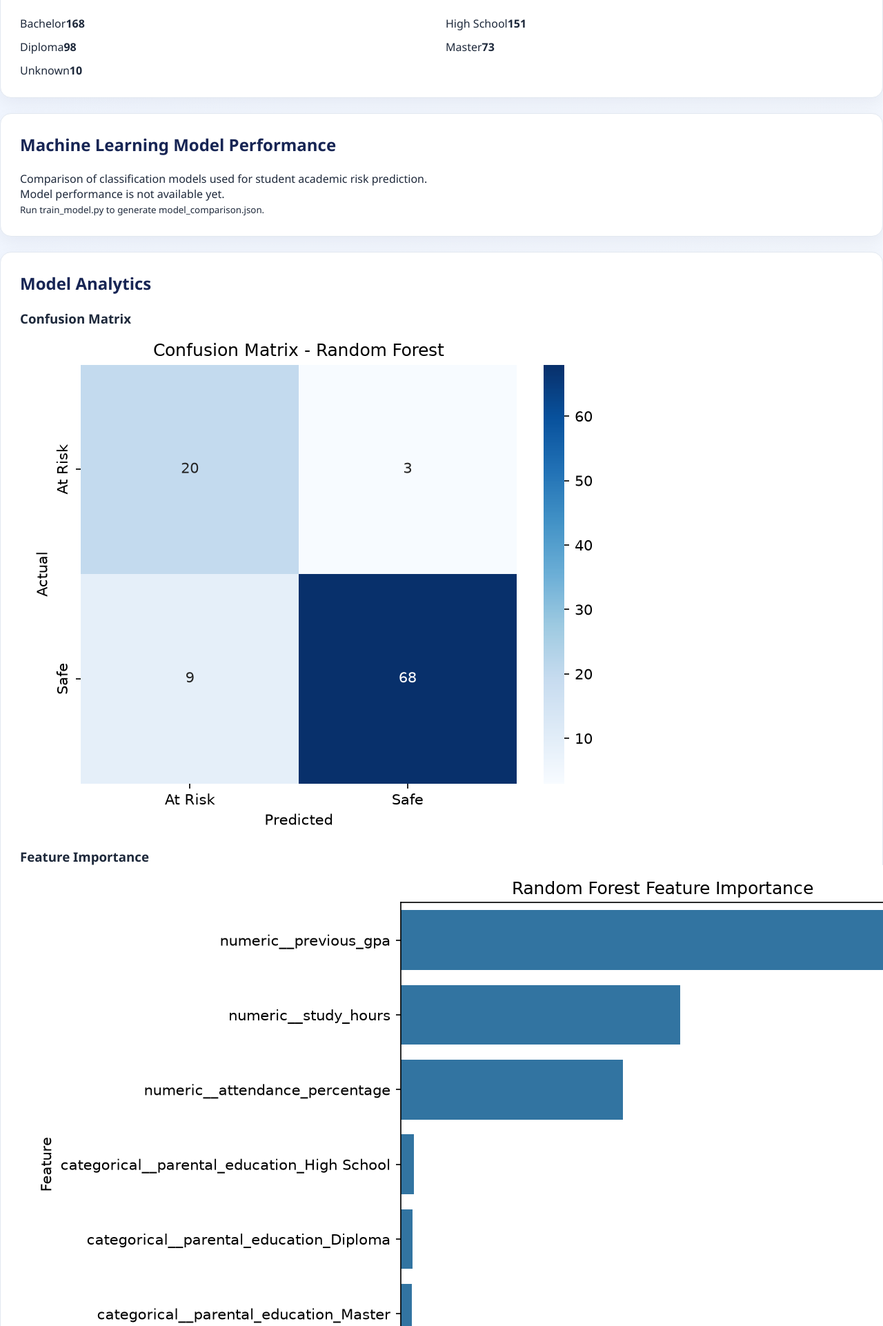
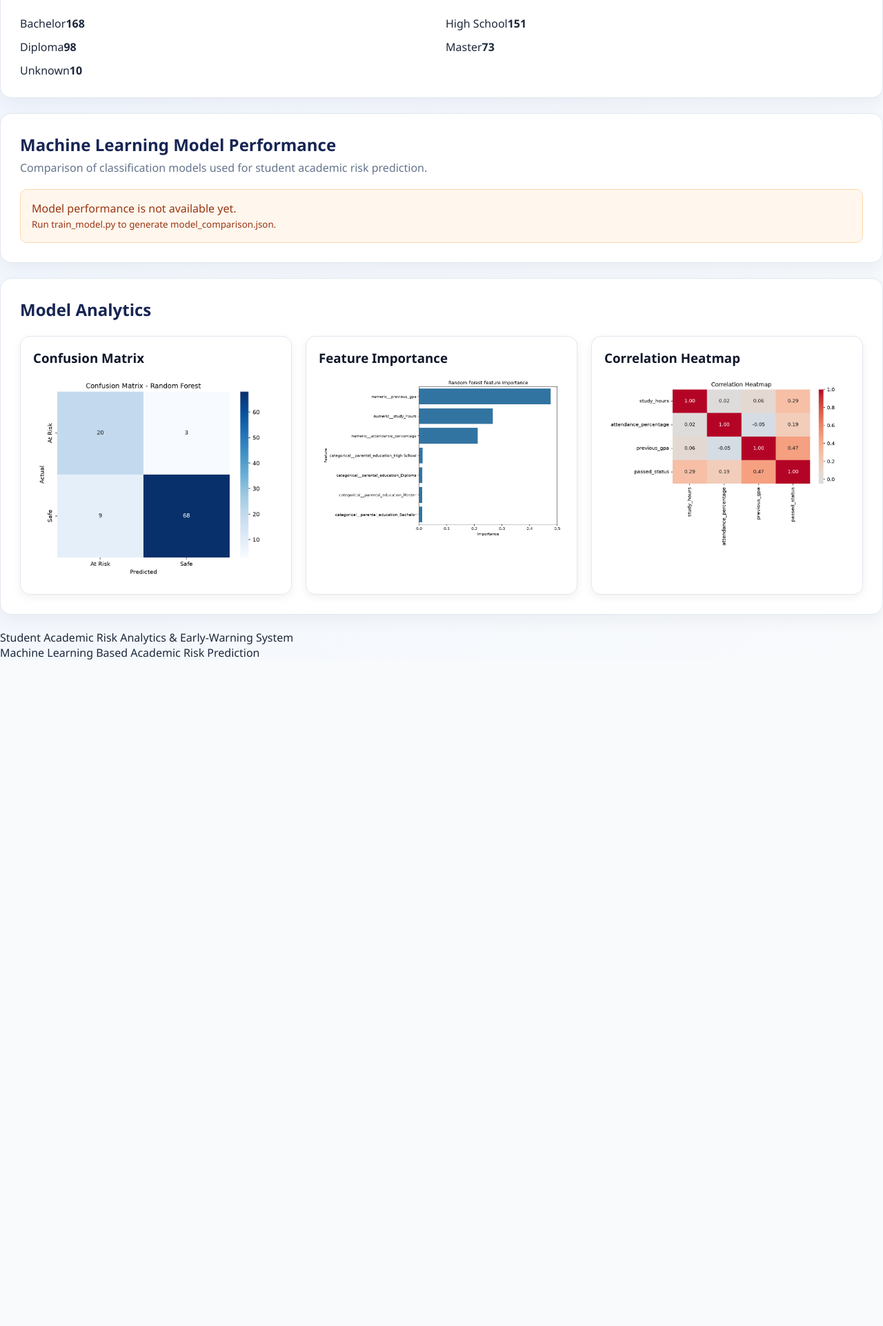
Before and after one commit to praveen081/student-academic-dropout-prediction, a FastAPI app: page /dashboard in a window 1280 px wide; the page is wider, and only the part inside the window is pictured. Shown: the part 932-2854 px from the top of that part at 69% size. After the commit the page ends 1888 px from the top of that part, so only its background shows below. Run offline with FastAPI, Linux system fonts and the light colour scheme; data comes from the database, SQL or seed files in the repository.

Commit message:
Add styles for model performance and analytics sections

```diff
--- a/static/style.css
+++ b/static/style.css
@@ -873,3 +873,179 @@ button:disabled {
     }
 
 }
+/* =========================================================
+   MODEL PERFORMANCE
+========================================================= */
+
+.section-heading {
+    margin-bottom: 20px;
+}
+
+.section-heading h2 {
+    margin-bottom: 6px;
+}
+
+.section-heading p {
+    margin: 0;
+    color: #64748b;
+}
+
+
+.model-performance-container {
+    display: grid;
+    grid-template-columns: repeat(
+        auto-fit,
+        minmax(320px, 1fr)
+    );
+    gap: 20px;
+}
+
+
+.model-performance-card {
+    background: #ffffff;
+    border: 1px solid #e2e8f0;
+    border-radius: 14px;
+    padding: 22px;
+    box-shadow: 0 4px 14px rgba(
+        15,
+        23,
+        42,
+        0.06
+    );
+}
+
+
+.model-card-header {
+    margin-bottom: 20px;
+}
+
+
+.model-card-header h3 {
+    margin: 0;
+    font-size: 20px;
+    color: #0f172a;
+}
+
+
+.model-metrics-grid {
+    display: grid;
+    grid-template-columns: repeat(
+        2,
+        1fr
+    );
+    gap: 12px;
+}
+
+
+.model-metric {
+    background: #f8fafc;
+    border-radius: 10px;
+    padding: 14px;
+    border: 1px solid #e2e8f0;
+}
+
+
+.model-metric span {
+    display: block;
+    font-size: 13px;
+    color: #64748b;
+    margin-bottom: 6px;
+}
+
+
+.model-metric strong {
+    display: block;
+    font-size: 20px;
+    color: #0f172a;
+}
+
+
+.cv-description {
+    margin-top: 18px;
+    font-size: 13px;
+    color: #64748b;
+}
+
+
+/* =========================================================
+   ANALYTICS IMAGE SECTION
+========================================================= */
+
+.analytics-image-grid {
+    display: grid;
+    grid-template-columns: repeat(
+        auto-fit,
+        minmax(300px, 1fr)
+    );
+    gap: 20px;
+}
+
+
+.analytics-image-card {
+    background: #ffffff;
+    border: 1px solid #e2e8f0;
+    border-radius: 14px;
+    padding: 18px;
+    box-shadow: 0 4px 14px rgba(
+        15,
+        23,
+        42,
+        0.06
+    );
+}
+
+
+.analytics-image-card h3 {
+    margin-top: 0;
+    margin-bottom: 15px;
+    color: #0f172a;
+}
+
+
+.analytics-image-card img {
+    width: 100%;
+    height: auto;
+    display: block;
+    border-radius: 8px;
+}
+
+
+/* =========================================================
+   DASHBOARD ERROR
+========================================================= */
+
+.dashboard-error {
+    background: #fff7ed;
+    border: 1px solid #fed7aa;
+    border-radius: 10px;
+    padding: 16px;
+    color: #9a3412;
+}
+
+
+.dashboard-error p {
+    margin-bottom: 0;
+}
+
+
+/* =========================================================
+   MOBILE RESPONSIVE
+========================================================= */
+
+@media (max-width: 700px) {
+
+    .model-metrics-grid {
+        grid-template-columns: 1fr;
+    }
+
+
+    .model-performance-container {
+        grid-template-columns: 1fr;
+    }
+
+
+    .analytics-image-grid {
+        grid-template-columns: 1fr;
+    }
+
+}
```
